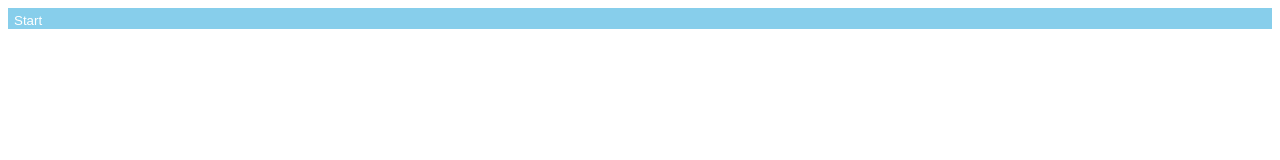
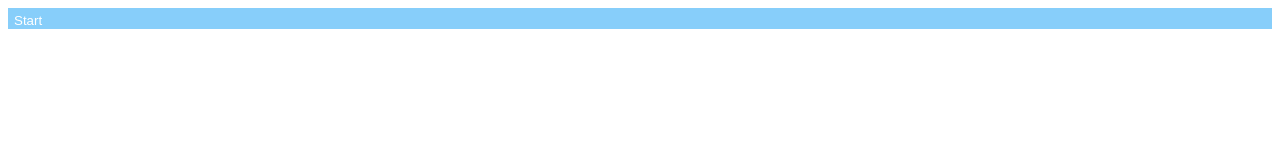
Before and after one commit to JavascriptLearner815/speedo-1, a plain HTML site: page docs/index.html in a window 1280 px wide. Both pictures are taken after a click on the button "Start". Drawn offline with Linux system fonts and the light colour scheme.

Commit message:
Update main.css

```diff
--- a/docs/main.css
+++ b/docs/main.css
@@ -1,7 +1,7 @@
 @import url('https://fonts.googleapis.com/css2?family=Roboto+Slab:wght@300&display=swap');
 
 :root {
-  --taskbar-background: skyblue;
+  --taskbar-background: lightskyblue;
 }
 
 *, *::before, *::after {
@@ -13,12 +13,12 @@ body {
 }
 
 #taskbar {
-  background-color: var(--taskbar-background, skyblue);
+  background-color: var(--taskbar-background, lightskyblue);
   color: white;
 }
 
 #start-menu {
-  background-color: var(--taskbar-background, skyblue);
+  background-color: var(--taskbar-background, lightskyblue);
   color: inherit;
   outline: none;
   border: none;
@@ -26,13 +26,13 @@ body {
 }
 
 #start-menu:hover {
-  background-color: var(--taskbar-background, skyblue);
+  background-color: var(--taskbar-background, lightskyblue);
 }
 
 #start-menu:focus {
-  background-color: var(--taskbar-background, skyblue);
+  background-color: var(--taskbar-background, lightskyblue);
 }
 
 #start-menu:active {
-  background-color: var(--taskbar-background, skyblue);
+  background-color: var(--taskbar-background, lightskyblue);
 }
```
